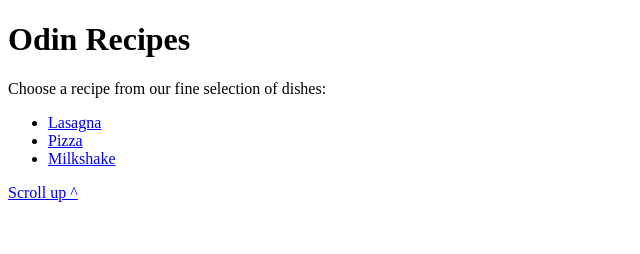
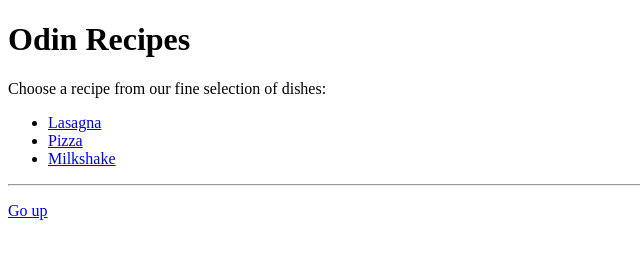
Before and after one commit to whymex/odin-recipes, a plain HTML site: page index.html in a window 1280 px wide. Shown: the whole page, without its empty margins (0-640 px from the left). Drawn offline with Linux system fonts and the light colour scheme.

Commit message:
feat: add thematic break

```diff
--- a/index.html
+++ b/index.html
@@ -14,7 +14,8 @@
             <li><a href="./recipes/milkshake.html">Milkshake</a></li>
         </ul>
 
+        <hr>
         <p></p>
-        <a href="#header">Scroll up ^</a>
+        <a href="#header">Go up</a>
     </body>
 </html>
```
Also changed, not shown: recipes/lasagna.html (+1 -0 lines), recipes/milkshake.html (+1 -0 lines), recipes/pizza.html (+1 -0 lines).
